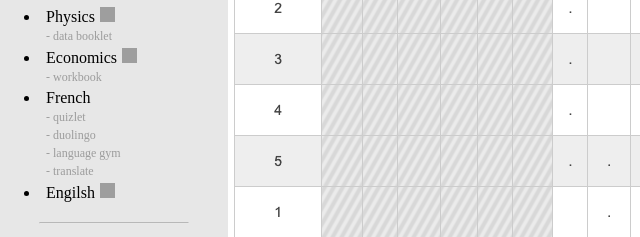
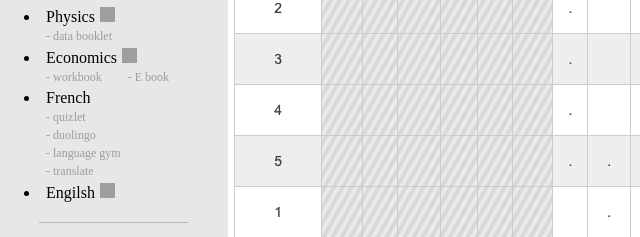
Before and after one commit to JaeWonS0465/index20212022, a plain HTML site: page index.htm in a window 1280 px wide. Shown: the part 219-456 px from the top of the page, 0-640 px from the left. Drawn offline with Linux system fonts and the light colour scheme; grey boxes are pictures that could not be loaded.

Commit message:
Update index.htm

```diff
--- a/index.htm
+++ b/index.htm
@@ -69,6 +69,7 @@
                 <a href="https://drive.google.com/file/d/1aQN6co0tb-lXlPoMRY8k0YXPpLMEnEbV/view" target="blank" style="color: rgb(156, 156, 156); font-size: 12px; padding-top: 0px; padding-left: 22px;">- data booklet</a>
                 <li><a href="https://classroom.google.com/c/MzE5NDkxNDU0MDgy" target="blank">Economics</a><a href="https://drive.google.com/file/d/1-CSP7cwH6uEX2_shg4ShQDMc8vJ_KhvS/view" target="blank"><img src="https://play-lh.googleusercontent.com/nufRXPpDI9XP8mPdAvOoJULuBIH_OK4YbZZVu8i_-eDPulZpgb-Xp-EmI8Z53AlXHpqX" width="15px" height="15px" style="margin-left: 5px;"></a></li>
                 <a href="https://drive.google.com/drive/folders/1eAvmsedGubmiFQbef_L7HQzIUB8whwYf" target="blank" style="color: rgb(156, 156, 156); font-size: 12px; padding-top: 0px; padding-left: 22px;">- workbook</a>
+                <a href="https://www.pearsonactivelearn.com/app/library" target="blank" style="color: rgb(156, 156, 156); font-size: 12px; padding-top: 0px; padding-left: 22px;">- E book</a>
                 <li><a href="https://classroom.google.com/c/Mzc4MDUxOTIxMDYz" target="blank">French</a></li>
                 <a href="https://quizlet.com/login?redir=https://quizlet.com/latest" target="blank" style="color: rgb(156, 156, 156); font-size: 12px; padding-top: 0px; padding-left: 22px;">- quizlet</a><br>
                 <a href="https://www.duolingo.com/learn" target="blank" style="color: rgb(156, 156, 156); font-size: 12px; padding-top: 0px; padding-left: 22px;">- duolingo</a><br>
```
